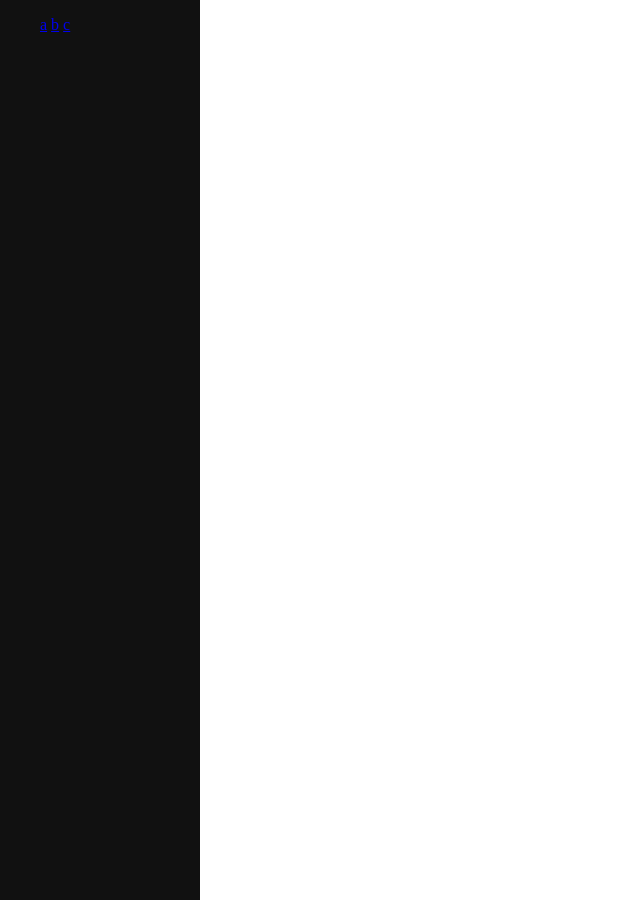
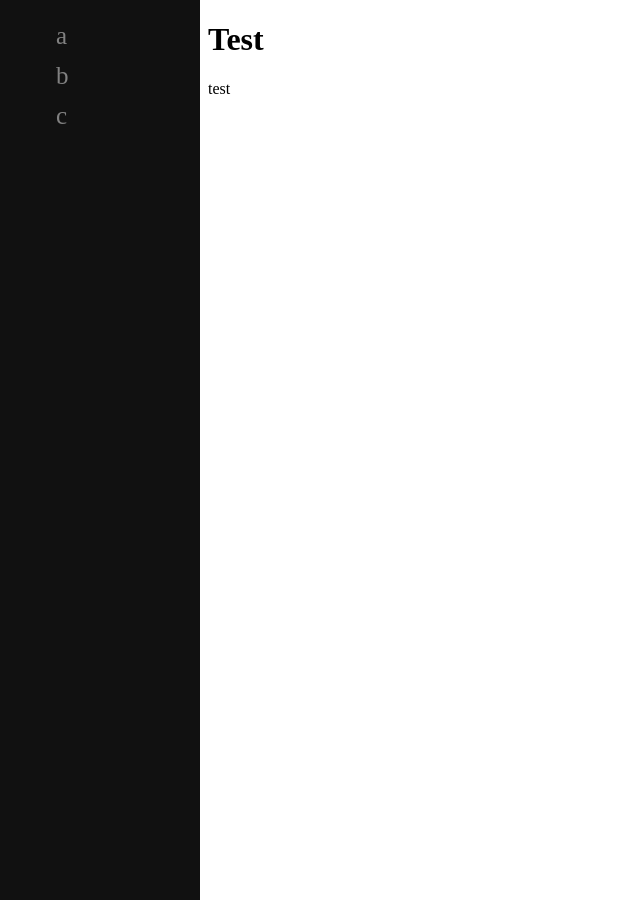
Before and after one commit to ddigiorg/ddigiorg.github.io, a Jekyll site: the page built from index.html, in a window 1280 px wide. Shown: the whole page, without its empty margins (0-640 px from the left). Built offline with Jekyll 4.4.1, drawn with Linux system fonts in a browser that asks for light colours.

Commit message:
style.css update

```diff
--- a/css/style.scss
+++ b/css/style.scss
@@ -2,6 +2,7 @@
 # Front matter added to ensure Jekyll processes file.
 ---
 
+/* The sidebar menu */
 .sidenav {
     height: 100%;
     width: 200px;
@@ -10,3 +11,22 @@
     left: 0;
     background-color: #111111;
 }
+
+/* The navigation menu links */
+.sidenav a {
+    padding: 6px 8px 6px 16px;
+    text-decoration: none;
+    font-size: 25px;
+    color: #818181;
+    display: block;
+}
+
+/* When you mouse over the navigation links, change their color */
+.sidenav a:hover {
+  color: #f1f1f1;
+}
+
+/* Style page content */
+.content {
+    margin-left: 200px;
+}
```
